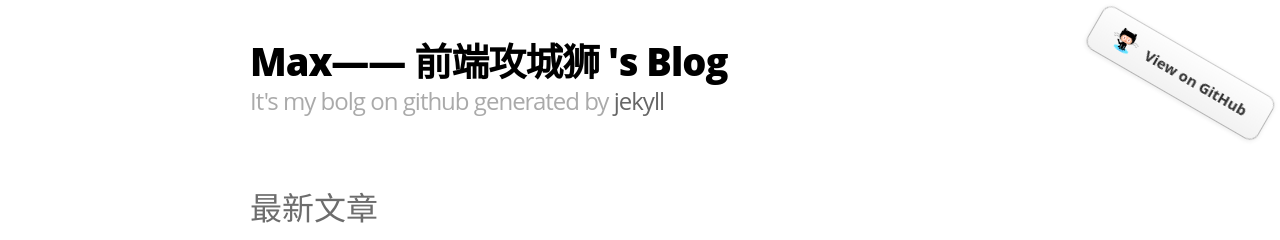
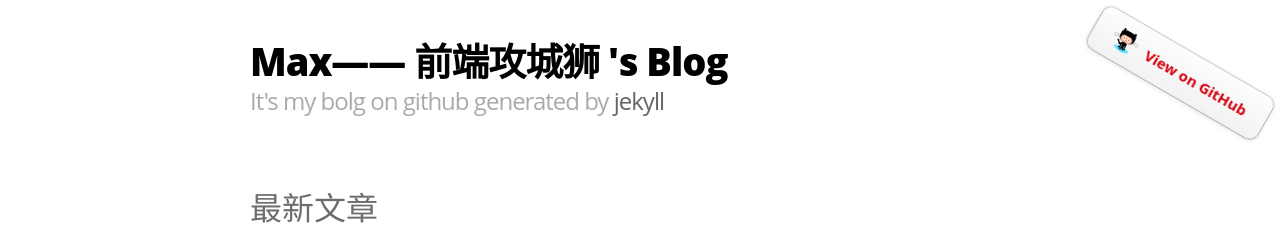
Before and after one commit to yubiaobin/yubiaobin.github.io, a Jekyll site: the page built from index.html, in a window 1280 px wide. Shown: the top 240 px of the page. Built offline with Jekyll 4.4.1, drawn with Linux system fonts in a browser that asks for light colours; comment, search, counter and statistics services are not loaded.

Commit message:
modifed  github button font color

```diff
--- a/css/layout.css
+++ b/css/layout.css
@@ -181,6 +181,7 @@ a.button span {
 
 
 #view-on-github span {
+  color:#d5000d;
   background: transparent url(../img/octocat-icon.png) 12px 50% no-repeat;
 }
 
```
